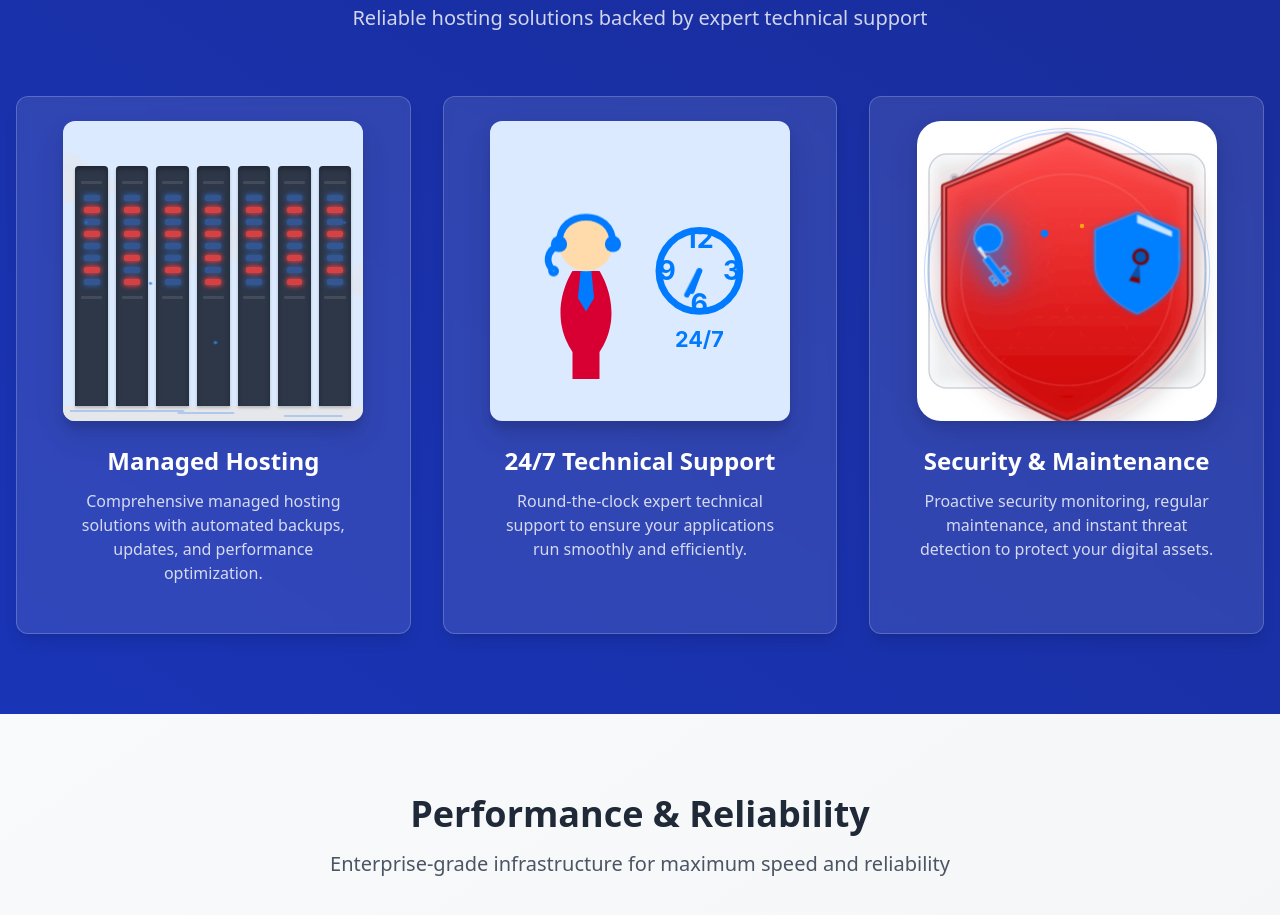
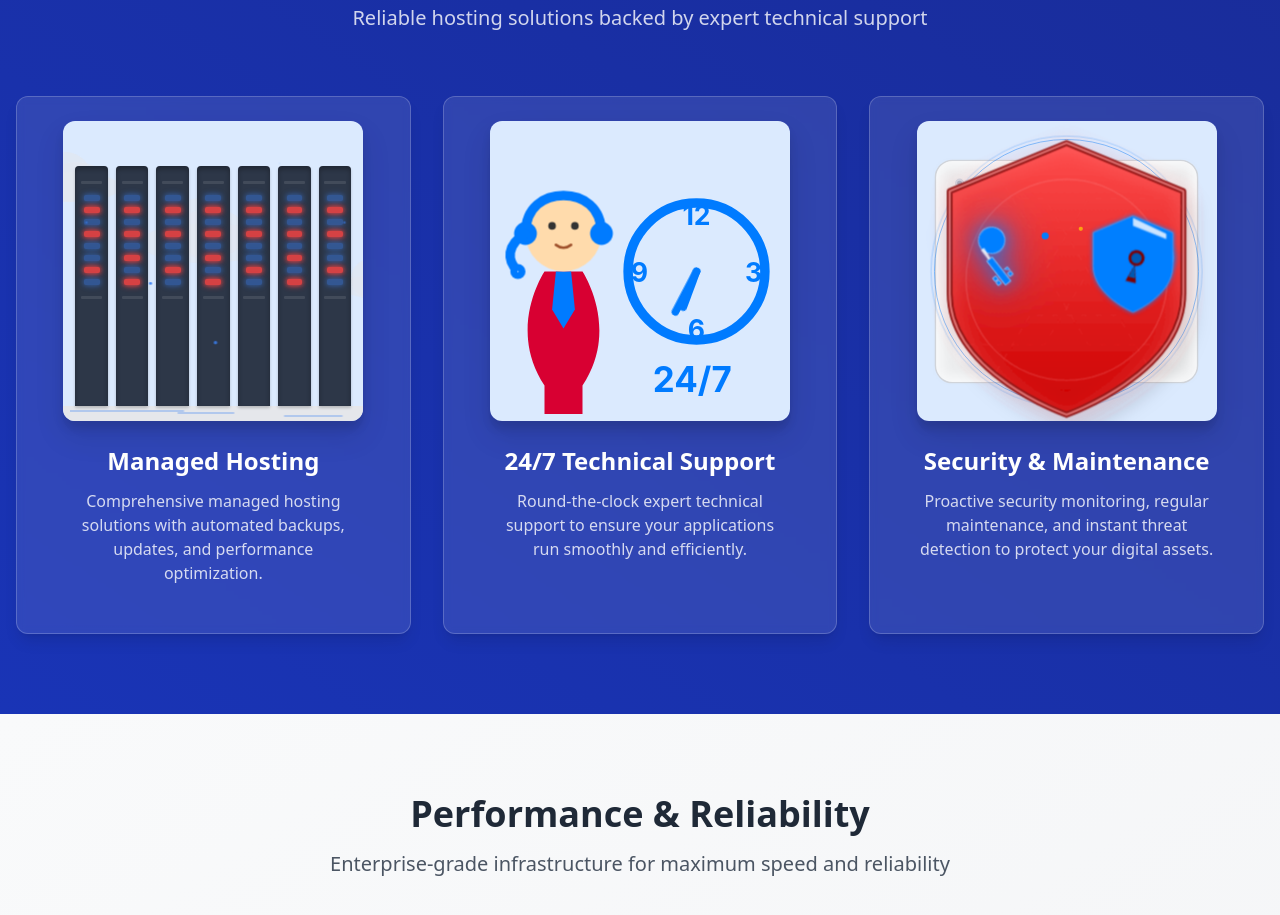
Before and after one commit to nirzaf/amazync, a React (Vite) app: page /hosting in a window 1280 px wide. Shown: the part 4240-5155 px from the top of the page. Built offline with nearby package versions, Linux system fonts and the light colour scheme.

Commit message:
style: update icon styling with consistent background colors and dimensions

```diff
--- a/src/components/hosting/SecurityAnimatedIcon.tsx
+++ b/src/components/hosting/SecurityAnimatedIcon.tsx
@@ -12,9 +12,9 @@ const SecurityAnimatedIcon: React.FC = () => {
           .amazync-security-icon-container {
             width: 300px;
             height: 300px;
-            background-color: #fff;
-            border-radius: 24px;
-            box-shadow: 0 10px 30px rgba(0,0,0,0.12), 0 4px 10px rgba(0,0,0,0.08);
+            background-color: #dbeafe;
+            border-radius: 12px;
+            box-shadow: 0 15px 30px rgba(0,0,0,0.1), 0 8px 8px rgba(0,0,0,0.1);
             position: relative;
             overflow: hidden;
             display: flex;
@@ -24,8 +24,8 @@ const SecurityAnimatedIcon: React.FC = () => {
           }
 
           .amazync-security-icon-svg {
-            width: 100%;
-            height: 100%;
+            width: 95%;
+            height: 95%;
             display: block;
             overflow: visible;
           }
--- a/src/components/hosting/SupportAnimatedIcon.tsx
+++ b/src/components/hosting/SupportAnimatedIcon.tsx
@@ -9,8 +9,7 @@ import React from "react";
 const SupportAnimatedIcon: React.FC = () => {
   return (
     <div className="amazync-support-icon-container">
-      <style>
-        {`
+      <style>{`
         .amazync-support-icon-container {
           width: 300px;
           height: 300px;
@@ -22,22 +21,14 @@ const SupportAnimatedIcon: React.FC = () => {
           display: flex;
           justify-content: center;
           align-items: center;
-            font-family: 'Arial', sans-serif;
         }
-
         .amazync-support-icon-svg {
-            width: 90%;
-            height: 90%;
+          width: 95%;
+          height: 95%;
           display: block;
         }
-
-          /* --- Agent Styling --- */
-          .amazync-agent-body {
-            fill: #D80032; /* Vibrant Red */
-          }
-          .amazync-agent-tie {
-            fill: #007BFF; /* Professional Blue */
-          }
+        .amazync-agent-body { fill: #D80032; }
+        .amazync-agent-tie { fill: #007BFF; }
         .amazync-headset-band,
         .amazync-mic-arm-stroke {
           stroke: #007BFF;
@@ -46,16 +37,13 @@ const SupportAnimatedIcon: React.FC = () => {
           fill: none;
         }
         .amazync-headset-earpiece,
-          .amazync-mic-tip {
-            fill: #007BFF;
-          }
+        .amazync-mic-tip { fill: #007BFF; }
         .amazync-mic-light {
           fill: #FFFFFF;
           stroke: #007BFF;
           stroke-width: 0.5px;
         }
-
-          /* --- Clock Styling --- */
+        .amazync-agent-head { fill: #FFDBAC; }
         .amazync-clock-face {
           stroke: #007BFF;
           stroke-width: 2.5px;
@@ -63,7 +51,7 @@ const SupportAnimatedIcon: React.FC = () => {
         }
         .amazync-clock-text {
           fill: #007BFF;
-            font-size: 10px;
+          font-size: 7px;
           font-weight: bold;
           text-anchor: middle;
           dominant-baseline: central;
@@ -74,10 +62,18 @@ const SupportAnimatedIcon: React.FC = () => {
           stroke-width: 2px;
           stroke-linecap: round;
         }
-
-          /* --- Animations --- */
+        .amazync-247-text {
+          fill: #007BFF;
+          font-size: 8px;
+          font-weight: bold;
+          text-anchor: middle;
+          dominant-baseline: central;
+          font-family: 'Inter', sans-serif;
+          animation: amazync-pulse247 2s infinite ease-in-out;
+          transform-origin: center;
+        }
         .amazync-agent-head-group {
-            transform-origin: 25px 42px;
+          transform-origin: 30px 35px;
           animation: amazync-agentNod 4s infinite ease-in-out;
         }
         @keyframes amazync-agentNod {
@@ -85,7 +81,6 @@ const SupportAnimatedIcon: React.FC = () => {
           20% { transform: rotate(5deg); }
           40% { transform: rotate(0deg); }
         }
-
         .amazync-mic-light {
           animation: amazync-micBlink 2.5s infinite;
         }
@@ -93,79 +88,53 @@ const SupportAnimatedIcon: React.FC = () => {
           0%, 70%, 100% { opacity: 1; }
           85% { opacity: 0.2; }
         }
-
-          /* Clock hand animations with proper transform origin */
         .amazync-hour-hand {
-            transform-origin: 30px 50px; /* Center of the clock */
+          transform-origin: 30px 50px;
           animation: amazync-hourHandSweep 12s linear infinite;
         }
-
         .amazync-minute-hand {
-            transform-origin: 30px 50px; /* Center of the clock */
+          transform-origin: 30px 50px;
           animation: amazync-minuteHandSweep 3s linear infinite;
         }
-
         @keyframes amazync-hourHandSweep {
           from { transform: rotate(0deg); }
           to { transform: rotate(360deg); }
         }
-
         @keyframes amazync-minuteHandSweep {
           from { transform: rotate(0deg); }
           to { transform: rotate(360deg); }
         }
-        `}
-      </style>
-
-      <svg className="amazync-support-icon-svg" viewBox="0 0 100 100" xmlns="http://www.w3.org/2000/svg">
-        {/* Support Agent */}
+        @keyframes amazync-pulse247 {
+          0%, 100% { transform: scale(1); }
+          50% { transform: scale(1.15); }
+        }
+      `}</style>
+      <svg className="amazync-support-icon-svg" viewBox="12.5 12.5 75 75" xmlns="http://www.w3.org/2000/svg">
         <g className="amazync-agent-group" transform="translate(0, 5)">
-          {/* Agent Body */}
           <path className="amazync-agent-body" d="M25,45 C25,45 15,60 25,75 L25,85 L35,85 L35,75 C45,60 35,45 35,45 L25,45 Z" />
-
-          {/* Agent Tie */}
           <path className="amazync-agent-tie" d="M28,45 L32,45 L33,55 L30,60 L27,55 L28,45 Z" />
-
-          {/* Agent Head Group (animated) */}
           <g className="amazync-agent-head-group">
-            {/* Head */}
-            <circle cx="30" cy="35" r="10" fill="#FFDBAC" />
-
-            {/* Headset Band */}
+            <circle className="amazync-agent-head" cx="30" cy="35" r="10" />
+            <circle cx="27" cy="33" r="1" fill="#333333"/>
+            <circle cx="33" cy="33" r="1" fill="#333333"/>
+            <path d="M28,38 Q30,39.5 32,38" stroke="#A0522D" strokeWidth="0.7" fill="none" strokeLinecap="round"/>
             <path className="amazync-headset-band" d="M20,35 C20,28 25,25 30,25 C35,25 40,28 40,35" />
-
-            {/* Headset Earpieces */}
             <circle className="amazync-headset-earpiece" cx="20" cy="35" r="3" />
             <circle className="amazync-headset-earpiece" cx="40" cy="35" r="3" />
-
-            {/* Microphone Arm */}
             <path className="amazync-mic-arm-stroke" d="M20,35 C15,38 15,42 18,45" />
-
-            {/* Microphone Tip */}
             <circle className="amazync-mic-tip" cx="18" cy="45" r="2" />
-
-            {/* Microphone Light (animated) */}
             <circle className="amazync-mic-light" cx="18" cy="45" r="0.5" />
           </g>
         </g>
-
-        {/* Clock */}
-        <g className="amazync-clock-group" transform="translate(42, 0)">
-          {/* Clock Face */}
-          <circle className="amazync-clock-face" cx="30" cy="50" r="15" />
-
-          {/* Clock Numbers */}
-          <text className="amazync-clock-text" x="30" y="38">12</text>
-          <text className="amazync-clock-text" x="42" y="50">3</text>
-          <text className="amazync-clock-text" x="30" y="62">6</text>
-          <text className="amazync-clock-text" x="18" y="50">9</text>
-
-          {/* Clock Hands (animated) */}
-          <line className="amazync-clock-hand amazync-hour-hand" x1="30" y1="50" x2="30" y2="40" />
-          <line className="amazync-clock-hand amazync-minute-hand" x1="30" y1="50" x2="38" y2="50" />
-
-          {/* 24/7 Text */}
-          <text className="amazync-clock-text" x="30" y="75" style={{ fontSize: '8px' }}>24/7</text>
+        <g className="amazync-clock-group" transform="translate(35, 0)">
+          <circle className="amazync-clock-face" cx="30" cy="50" r="18" />
+          <text className="amazync-clock-text" x="30" y="35">12</text>
+          <text className="amazync-clock-text" x="45" y="50">3</text>
+          <text className="amazync-clock-text" x="30" y="65">6</text>
+          <text className="amazync-clock-text" x="15" y="50">9</text>
+          <line className="amazync-clock-hand amazync-hour-hand" x1="30" y1="50" x2="30" y2="38" />
+          <line className="amazync-clock-hand amazync-minute-hand" x1="30" y1="50" x2="40" y2="50" />
+          <text className="amazync-247-text" x="30" y="73">24/7</text>
         </g>
       </svg>
     </div>
```
Lines whose indentation alone changed are shown as unchanged.
